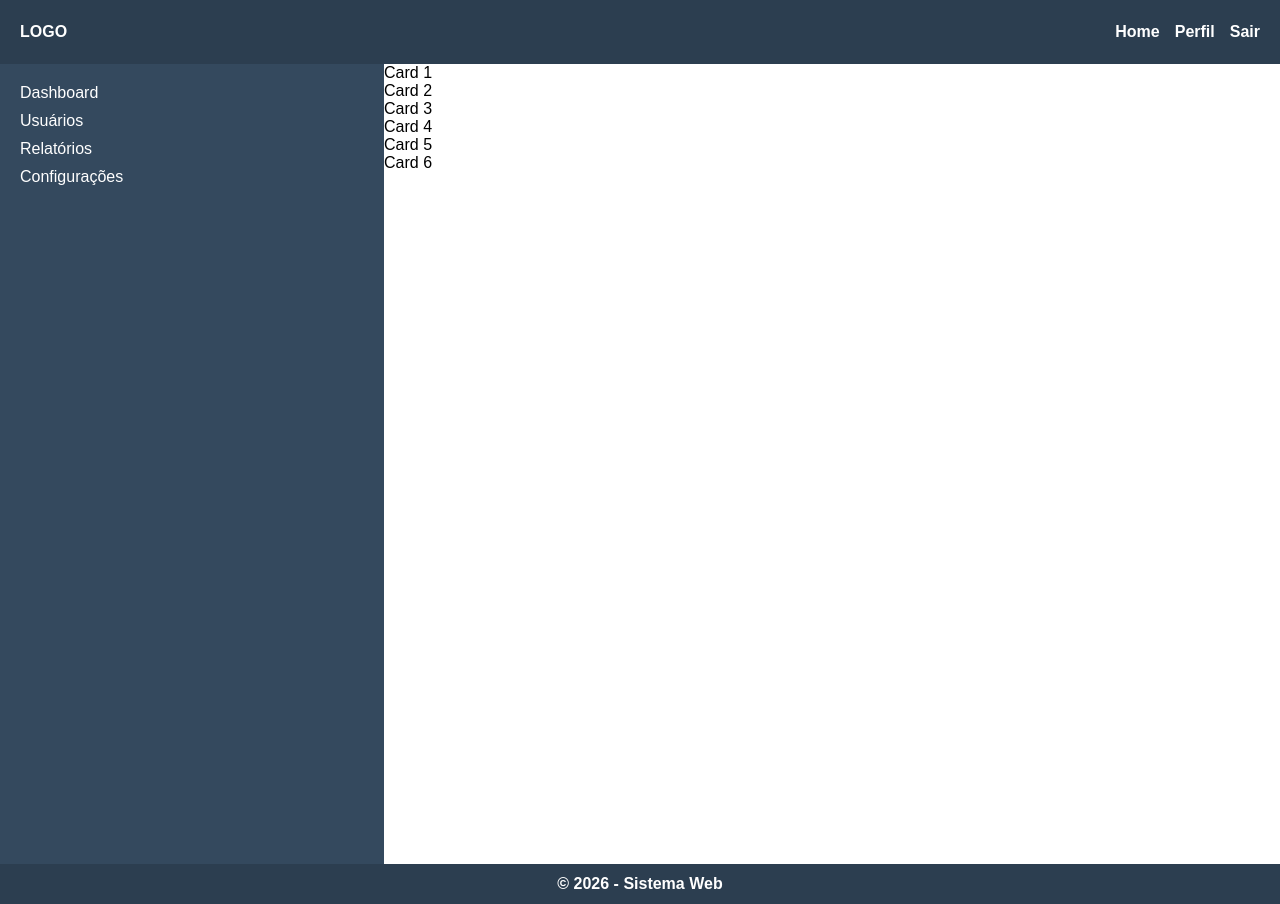
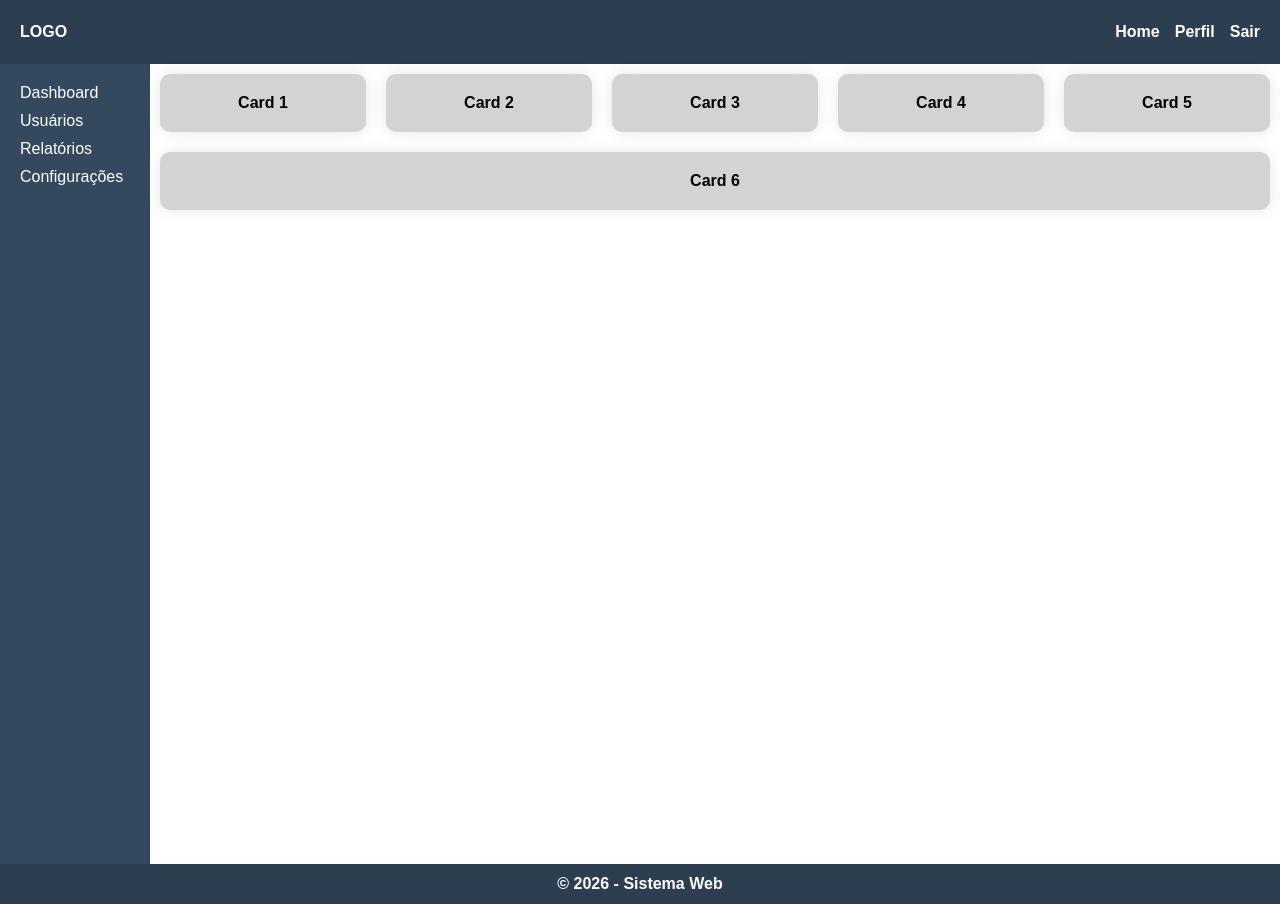
Before and after one commit to u-riick/CC1N-CSW-26, a plain HTML site: page Aula 14 - CSW/Desafio Difícil/index.html in a window 1280 px wide. Drawn offline with Linux system fonts and the light colour scheme.

Commit message:
Add files via upload

```diff
--- a/Aula 14 - CSW/Desafio Difícil/style.css
+++ b/Aula 14 - CSW/Desafio Difícil/style.css
@@ -8,6 +8,31 @@
 
 ul{
     list-style: none;
+    cursor: pointer;
+}
+
+ul > li{
+    position: relative;
+}
+
+ul > li::after{
+    content: " ";
+    width: 0%;
+    height: 2px;
+    background-color: white;
+    position: absolute;
+    bottom: 0;
+    left: 0;
+    transition: 0.5s ease-in-out;
+    box-shadow: 0 0 15px rgba(255, 255, 255, 0.664);
+}
+
+ul > li:hover::after{
+    width: 100%;
+}
+
+header > div{
+    cursor: default;
 }
 
 header{
@@ -33,22 +58,54 @@ main{
     display: flex;
     flex-direction: row;
     width: 100%;
-
 }
 
 aside{
-    min-width: 30%;
+    min-width: 150px;
+    max-width: 800px;
+    min-height: 100vh;
+    background-color: #34495E;
+
 }
 
 aside > ul{
     display: flex;
     flex-direction:column;
     justify-content: flex-start;
-    min-height: 100vh;
     padding: 20px;
     gap: 10px;
-    background-color: #34495E;
     color: white;
+}
+
+section{
+    display: flex;
+    flex-wrap: wrap;
+    align-content: flex-start;
+    width: 100%;
+}
+
+section > div{
+    display: flex;
+    justify-content: center;
+    align-items: center;
+    flex-grow: 1;
+    padding: 20px;
+    margin: 10px;
+    width: 200px;
+    background-color:rgb(211, 211, 211);
+    box-shadow: 0 0 15px rgba(0, 0, 0, 0.1);
+    border-radius: 10px;
+    font-weight: bold;
+    cursor: pointer;
+}
+
+section > div:hover{
+    transform: translateY(-2px);
+    transition: 0.5s;
+}
+
+section > div:active{
+    background-color:rgb(145, 145, 145);
 }
 
 footer{
```
